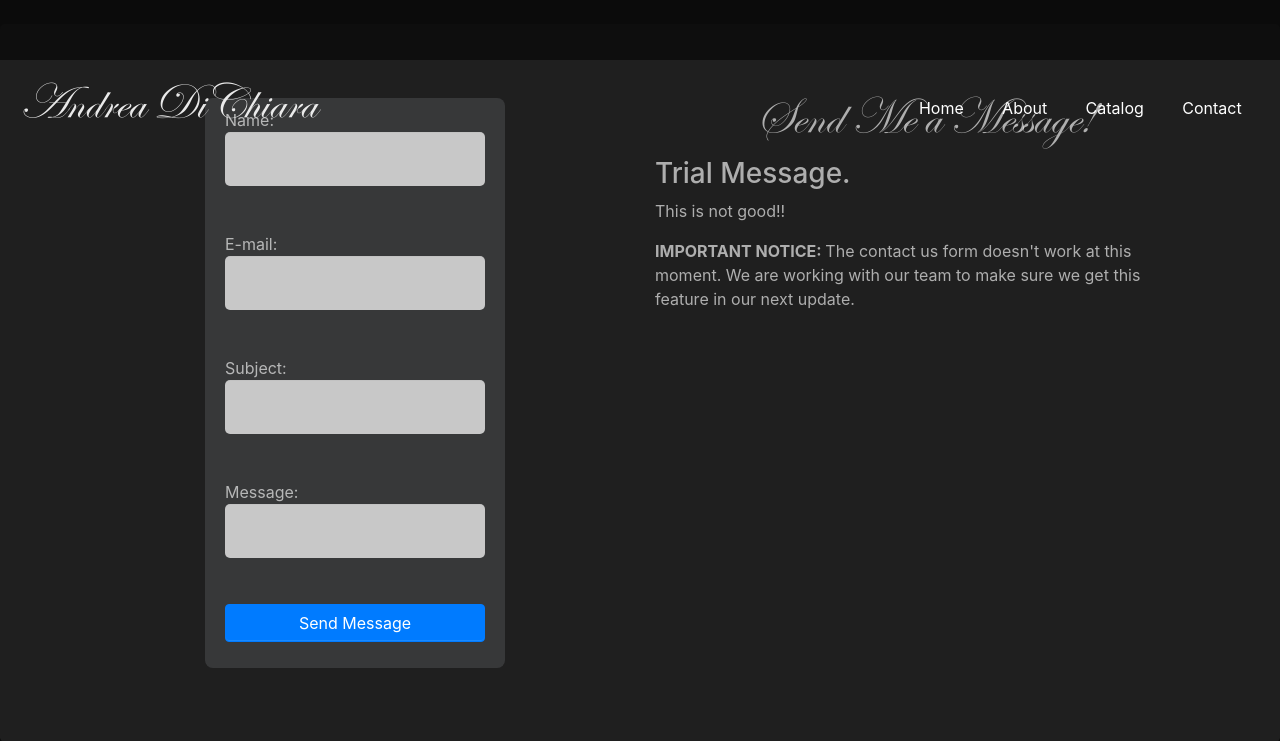
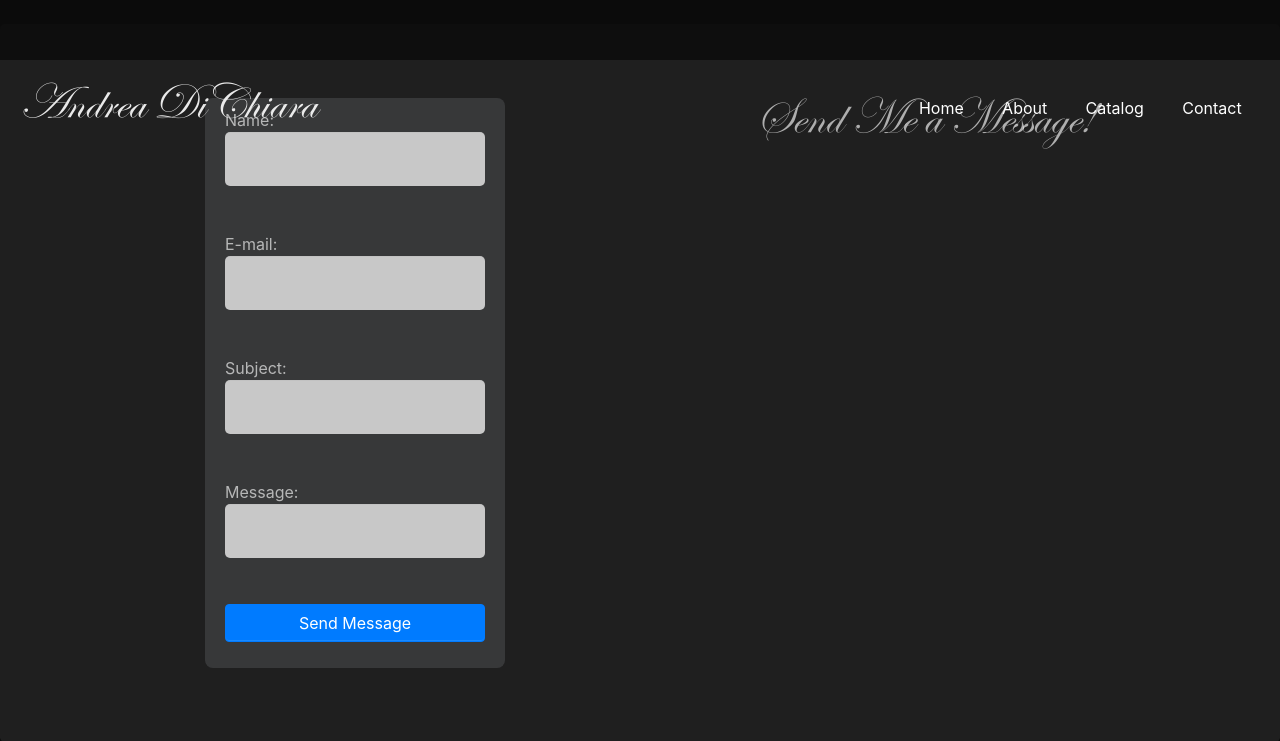
Before and after one commit to maxxam1990/AndreaDiChiara, a PHP site: page /contactus.php in a window 1280 px wide. Shown: the top 741 px of the page. Run offline with PHP 8.4, Linux system fonts and the light colour scheme.

Commit message:
Updated the ContactUS.php (Removed the unnecesary code)

```diff
--- a/contactus.php
+++ b/contactus.php
@@ -39,14 +39,6 @@ if(isset($_POST['submit'])) {
 
 				<div class="col-md-6">
 					<h1 class="h1_maintitle"> Send Me a Message! </h1>
-					<h3>Trial Message.</h3>
-					<p>
-						This is not good!!
-					</p>
-
-					<p>
-						<b>IMPORTANT NOTICE: </b> The contact us form doesn't work at this moment. We are working with our team to make sure we get this feature in our next update.
-					</p>
 				</div>
             </div>
 
```
